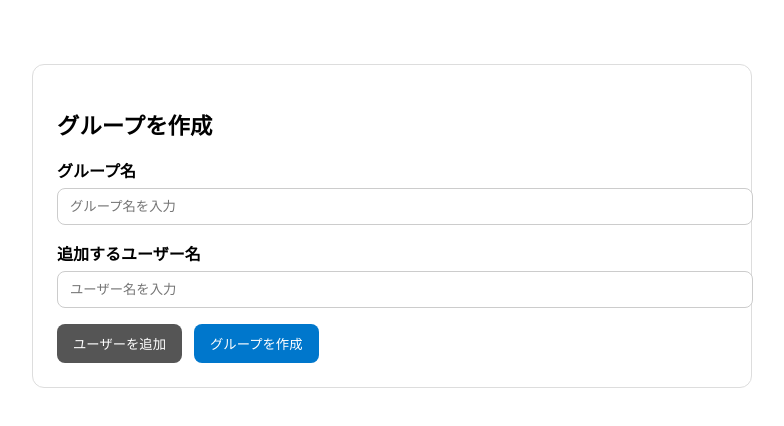
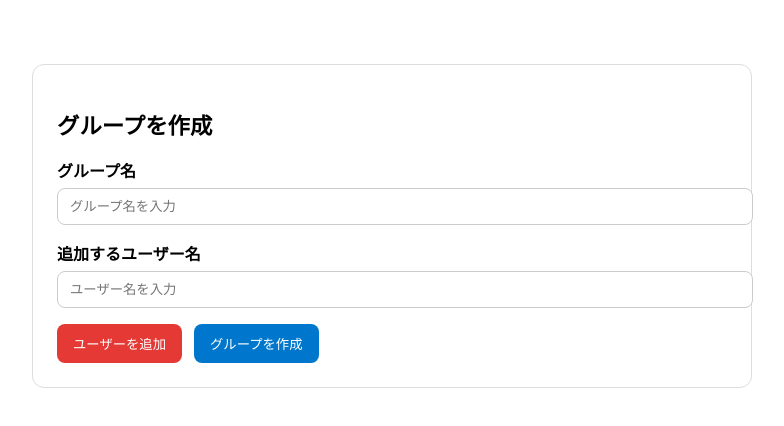
Before and after one commit to Webu-Kobedenshi/goal-share, a Nuxt app: page / in a window 1280 px wide. Shown: the top 426 px of the page, without its empty margins (248-1032 px from the left). Built offline with nearby package versions, Linux system fonts and the light colour scheme.

Commit message:
追加ボタンの色変更

```diff
--- a/app/app.vue
+++ b/app/app.vue
@@ -98,7 +98,7 @@ const handleCreateGroup = () => {
   cursor: pointer;
 }
 .actions button[type="button"] {
-  background: #555;
+  background: #e53935;
 }
 .member-list {
   margin-top: 24px;
```
